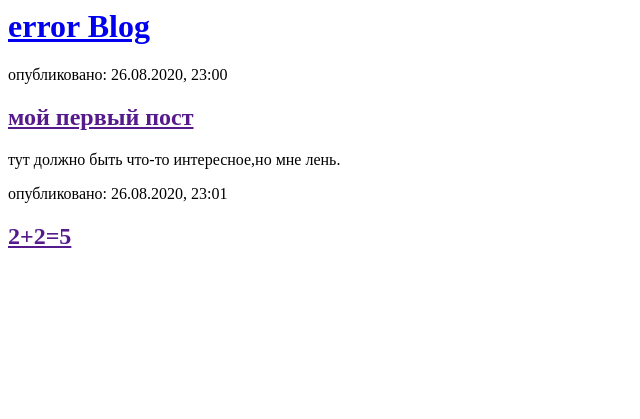
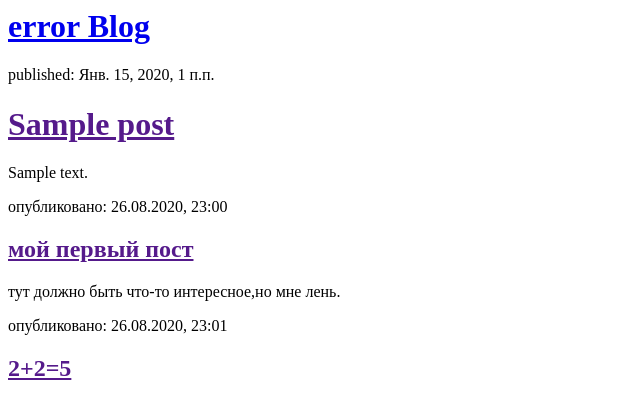
Before and after one commit to erroroshibkin/my-first-blog, a Django app: page / in a window 1280 px wide. Shown: the top 419 px of the page, without its empty margins (0-640 px from the left). Run offline with Django 3.2, Linux system fonts and the light colour scheme; tables that the repository leaves empty hold one stand-in row (values such as "Sample post").

Commit message:
Modified templates to display posts from database.

```diff
--- a/blog/models.py
+++ b/blog/models.py
@@ -4,6 +4,7 @@ from django.utils import timezone
 
 
 class Post(models.Model):
+    objects = None
     author = models.ForeignKey(settings.AUTH_USER_MODEL, on_delete=models.CASCADE)
     title = models.CharField(max_length=200)
     text = models.TextField()
--- a/blog/templates/blog/post_list.html
+++ b/blog/templates/blog/post_list.html
@@ -7,12 +7,16 @@
             <h1><a href="/">error Blog</a></h1>
         </div>
 
+         {% for post in posts %}
         <div>
-            <p>опубликовано: 26.08.2020, 23:00</p>
+           <p>published: {{ post.published_date }}</p>
+        <h1><a href="">{{ post.title }}</a></h1>
+        <p>{{ post.text|linebreaksbr }}</p>
+        </div>
+        {% endfor %}
+               <p>опубликовано: 26.08.2020, 23:00</p>
             <h2><a href="">мой первый пост</a></h2>
             <p>тут должно быть что-то интересное,но мне лень.</p>
-        </div>
-
         <div>
             <p>опубликовано: 26.08.2020, 23:01</p>
             <h2><a href="">2+2=5</a></h2>
--- a/blog/views.py
+++ b/blog/views.py
@@ -1,4 +1,7 @@
 from django.shortcuts import render
+from django.utils import timezone
+from .models import Post
 
 def post_list(request):
-    return render(request, 'blog/post_list.html', {})
+    posts = Post.objects.filter(published_date__lte=timezone.now()).order_by('published_date')
+    return render(request, 'blog/post_list.html', {'posts': posts})
```
